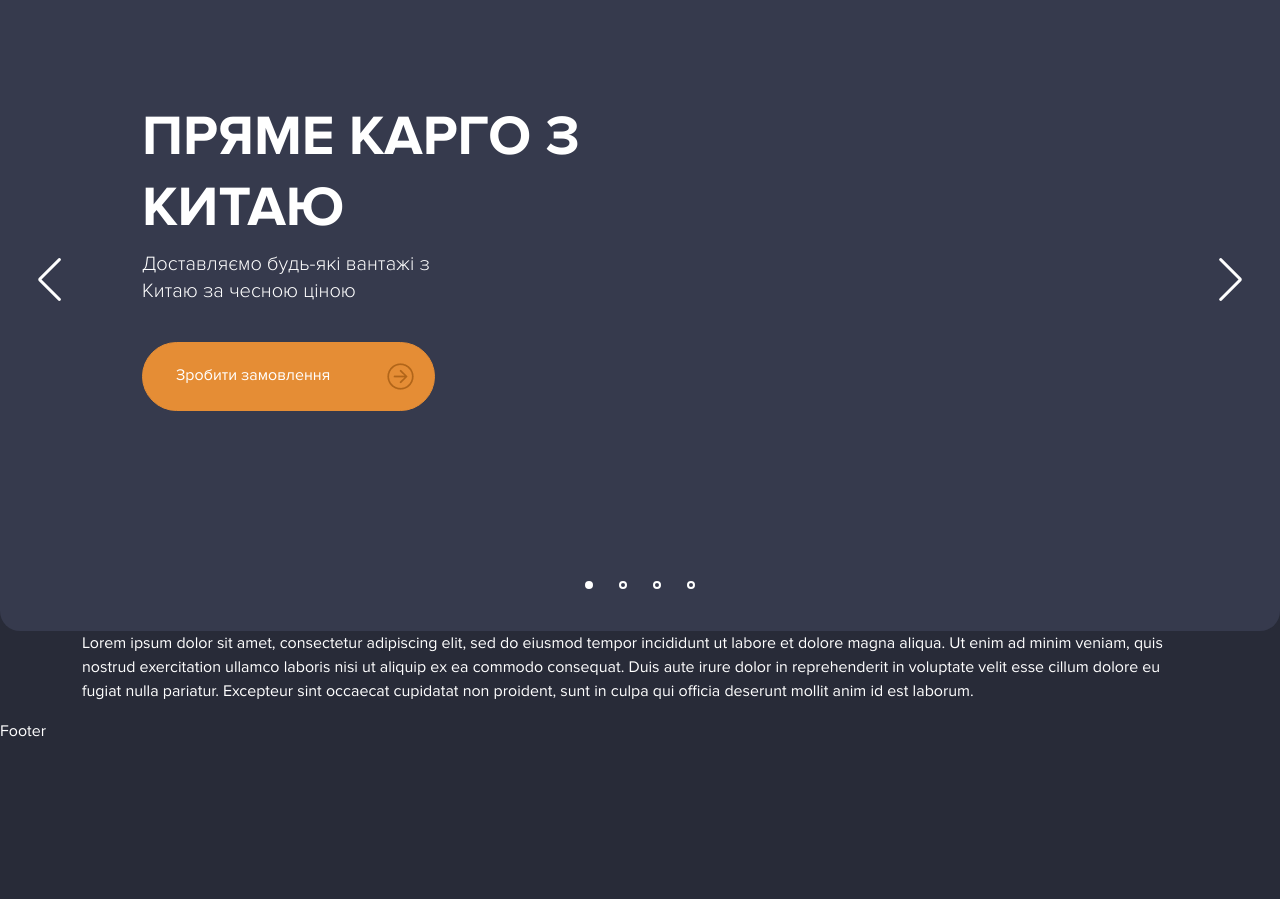
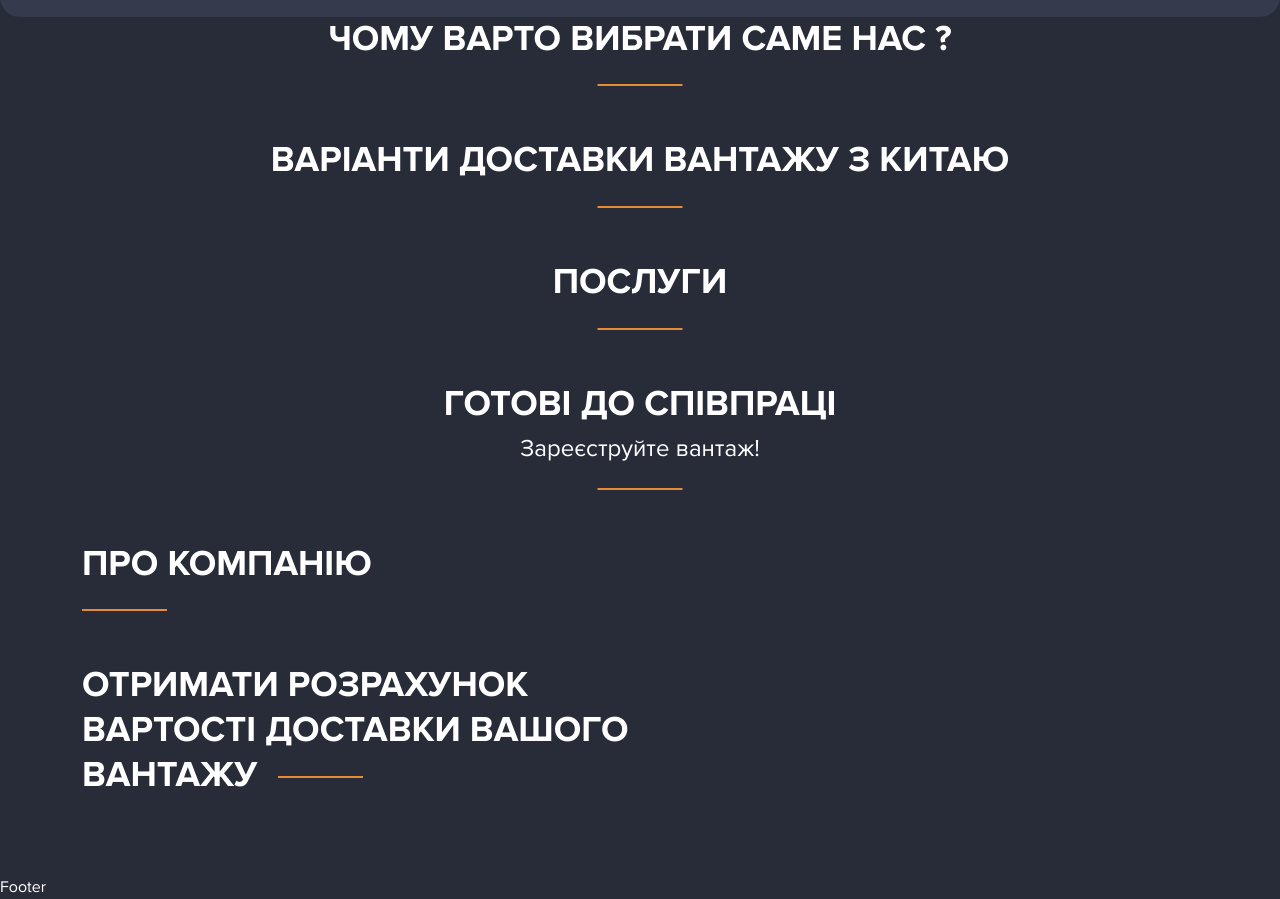
Before and after one commit to Kolser84/dev-Master-Tao, a website: page dev/index.html in a window 1280 px wide. Shown: the part 799-1698 px from the top of the page. Before the commit the page ends 1542 px from the top, so only its background shows below. Drawn offline with nearby package versions, Linux system fonts and the light colour scheme; files that its build step writes are made by us from their sources.

Commit message:
feat: creat base HTML layot for sections

```diff
--- a/dev/index.html
+++ b/dev/index.html
@@ -1,18 +1,18 @@
 @@include('templates/head.html')
 @@include('templates/header.html')
 <main class="wrapper home">
-
+    @@include('templates/first-screen.html')
+    @@include('templates/advantages.html')
+    @@include('templates/delivery.html')
+    @@include('templates/services.html')
     <section>
 
         <div class="container">
-            <div class="template-title">
-                <h2>Чому варто вибрати саме нас ?</h2>
-                <h3>Зареєструйте вантаж!</h3>
-            </div>
+
 
             <div class="template-title">
-                <h2>Чому варто вибрати саме нас ?</h2>
-
+                <h2>Готові до співпраці</h2>
+                <h3>Зареєструйте вантаж!</h3>
             </div>
 
 
@@ -27,6 +27,6 @@
 
     </section>
 
-    @@include('templates/first-screen.html')
+
 </main>
 @@include('templates/footer.html')
--- a/dev/style.scss
+++ b/dev/style.scss
@@ -4,5 +4,8 @@
 @import "sass/global";
 @import "sass/header";
 @import "sass/first-screen";
+@import "sass/advantages";
+@import "sass/delivery";
+@import "sass/services";
 @import "sass/footer";
 @import "sass/media/media";
--- /dev/null
+++ b/dev/templates/advantages.html
@@ -0,0 +1,9 @@
+<section class="advantages">
+    <div class="container">
+        <div class="template-title">
+            <h2>Чому варто вибрати саме нас ?</h2>
+
+        </div>
+
+    </div>
+</section>
--- /dev/null
+++ b/dev/templates/delivery.html
@@ -0,0 +1,8 @@
+<section class="delivery">
+   <div class="container">
+    <div class="template-title">
+        <h2>Варіанти доставки вантажу з Китаю</h2>
+
+    </div>
+   </div>
+</section>
--- a/dev/templates/first-screen.html
+++ b/dev/templates/first-screen.html
@@ -44,15 +44,6 @@
        <div class="swiper-button-next"></div>
    </div>
 
-<div class="swiper-pagination"></div>
+ <div class="swiper-pagination"></div>
 
 </section>
-
-<div class="container">
-    <p>Lorem ipsum dolor sit amet, consectetur adipiscing elit, sed do eiusmod tempor incididunt ut labore et dolore magna
-    aliqua. Ut enim ad minim veniam, quis nostrud exercitation ullamco laboris nisi ut aliquip ex ea commodo consequat. Duis
-    aute irure dolor in reprehenderit in voluptate velit esse cillum dolore eu fugiat nulla pariatur. Excepteur sint
-    occaecat cupidatat non proident, sunt in culpa qui officia deserunt mollit anim id est laborum.</p>
-</div>
-
-</section>
--- /dev/null
+++ b/dev/templates/services.html
@@ -0,0 +1,8 @@
+<section class="services">
+    <div class="container">
+        <div class="template-title">
+            <h2>Послуги</h2>
+
+        </div>
+    </div>
+</section>
```
Also changed, not shown: dev/sass/advantages.scss (added), dev/sass/delivery.scss (added), dev/sass/services.scss (added).
